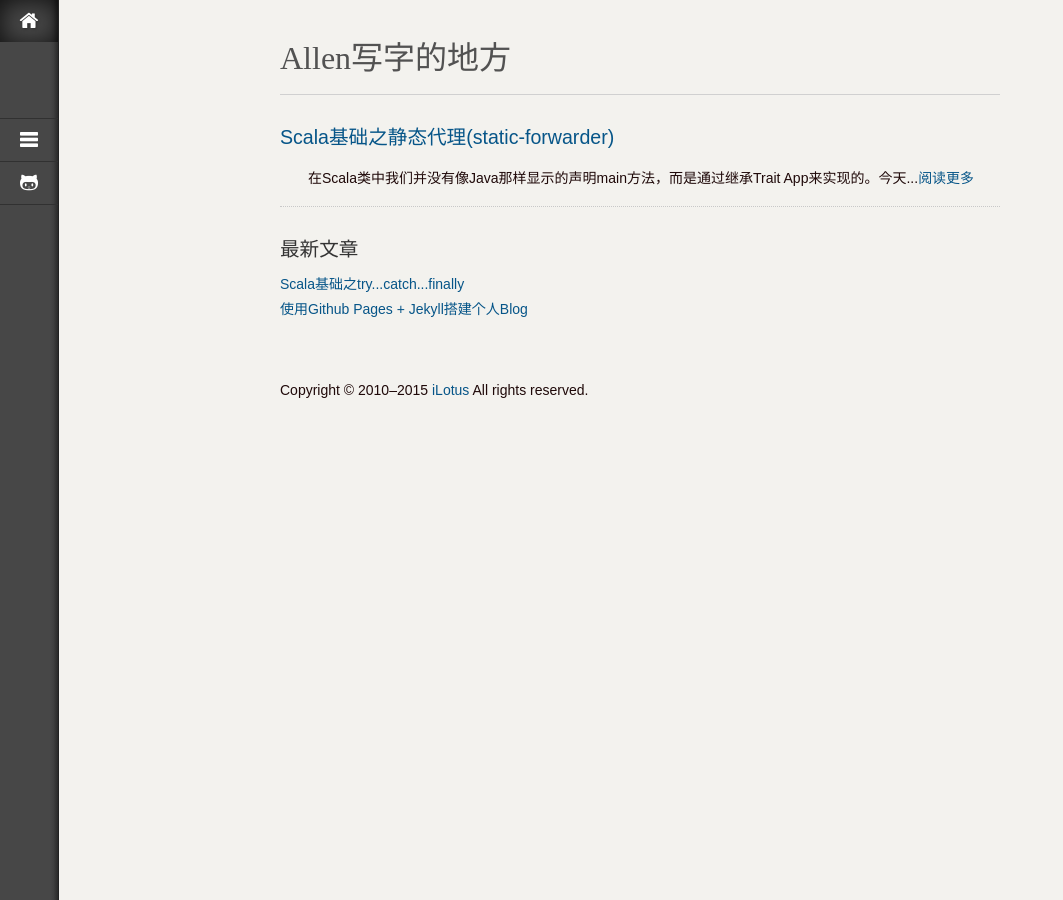
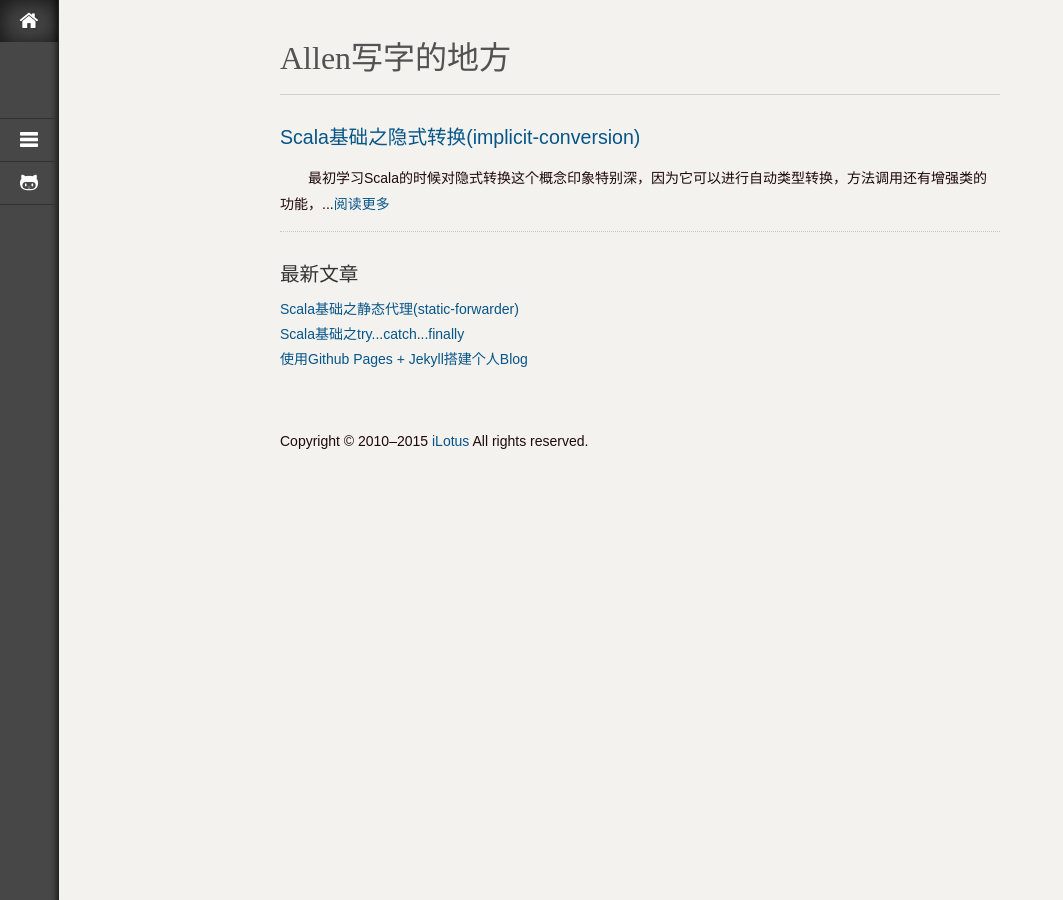
Before and after one commit to jacoffee/jacoffee.github.io, a Jekyll site: the page built from index.html, in a window 1280 px wide. Shown: the whole page, without its empty margins (0-1063 px from the left). Built offline with Jekyll 4.4.1, drawn with Linux system fonts in a browser that asks for light colours; some web fonts are replaced; Markdown is read by kramdown in place of the engine named in the settings; comment, search, counter and statistics services are not loaded; some of the changed lines change nothing that is shown.

Commit message:
add new post implicit

````diff
--- /dev/null
+++ b/_posts/2015-02-08-implicits.md
@@ -0,0 +1,266 @@
+---
+layout: post
+category: scala
+date: 2015-02-08 14:51:31 UTC
+title: Scala基础之隐式转换(implicit-conversion)
+tags: [隐式转换, 隐式参数, 隐式方法, 隐式类]
+permalink: /scala/implicits/
+key: dde9e45d61a77e15ceb5bbf9cfa1e6ac
+description: "本文研究了隐式转换，隐式参数, 视界的概念以及Scala编译器寻找隐式类型的顺序"
+keywords: [隐式转换, 隐式方法, 隐式类, 视界, 类型参数]
+---
+
+最初学习Scala的时候对隐式转换这个概念印象特别深，因为它可以进行自动类型转换，方法调用还有增强类的功能，还有隐式参数（就是Scala编译器自动帮你传进去的参数），所以现在想借此机会将隐式转换以及隐式参数这个知识点进行系统的梳理，同时也会总结个人在学习中的一些心得。
+
+# 问题
+隐式转换，隐式参数是什么？隐式类型分为哪些？Scala编译器是按照什么顺序去寻找隐式类型的？
+
+# 解决
+隐式转换指的是Scala编译器会帮助完成指定的"转换"，从而减少重复代码并且在一定程度上扩展现有library的功能。隐式参数就是不需要你显示传递参数(Scala编译器会帮你完成当然你也可以显示的传递)。
+
+<1> 减少重复代码
+
+在Java的Swing中我们会给组件注册监听事件，通常会有如下代码:
+
+```java
+JButton button = new JButton("press me");
+button.addActionListener(new ActionListener() {
+	@Override
+	public void actionPerformed(ActionEvent e) {
+		System.out.println("Click");
+	}
+});
+```
+
+如果以Scala的角度考虑(函数式)， 我们可以看出ActionListener中代码是非常模式化的，就是生成ActionListerner的实例并且重写actionPerformed方法。
+
+```scala
+    button.addActionListener({
+		(_: ActionEvent) => println("I am pressed")
+	})
+	// 但是这种写法会报编译类型错误的
+
+	// 增加隐式方法为我们完成这次转换
+    implicit def actionEventFuncToActionListener(f: ActionEvent => Unit) =
+		new ActionListener {
+			override def actionPerformed(e: ActionEvent): Unit = f(e)
+		}
+	// 那么当编译器去编译上面的代码，开始不通过然后去搜索隐式转换，编译通过
+	// 特别注意隐式方法有点先定义后使用的感觉，
+    // 就是actionEventFuncToActionListener一定要定义
+	// 在button.addActionListener之前，当然这个之前不仅仅指的是代码的位置。
+```
+所以隐式转换很好的避免了，每次注册监听事件都要重复书写ActionListener的实现。
+
+<2> 功能扩展
+
+比如说我们想扩展某个jar中类的功能，就可以采用此方法。
+
+```scala
+// 给String添加新方法
+class StringImprovement(s: String) {
+	def increment = s.map(one => (one + 1).toChar)
+}
+implicit def stringIncrement(s: String) = new StringImprovement(s)
+
+"abc".increment
+// "abc"默认的是没有increment方法，这次隐式转换就会去搜索哪个类有这个方法然后，将string转换成StringImprovement
+
+//还有一个更为常见的就是
+Map(1 -> "one", 2 -> "two")
+
+// 下面的隐转使上面的书写更简洁和达意
+package scala
+object Predef {
+    class ArrowAssoc[A](x: A) {
+      def -> [B](y: B): Tuple2[A, B] = Tuple2(x, y)
+    }
+    implicit def any2ArrowAssoc[A](x: A): ArrowAssoc[A] =
+      new ArrowAssoc(x)
+    ...
+}
+```
+
+### 隐式类型
+<1> 隐式转换
+
+这个上面已经提到了，就是如果class C的某个实例o调用了方法m，即o.m, 但实际上o并没有m方法。这时候Scala编译器就会去寻找能够把o转成支持m方法调用的一个类型。
+
+<2> 隐式参数
+
+编译器会自动帮你传递这个参数，如果找不到就会报错。简单来说就是someCall(a)在实际调用的时候会变成someCall(a)(b)。
+
+举个例子，网站用户登录之后一般都会有问候语什么的但一般是固定的。我们可以用隐式参数来模拟。
+
+eg:
+
+```scala
+class Welcome(val msg: String)
+object Greeter {
+    def greet(name: String)(implicit welcome: Welcome) = {
+        s"${name}, ${welcome}"
+    }
+}
+
+// Explicit Invocation
+Greeter.greet("allen")(new Welcome("欢迎回来"))
+
+// Implicit Invocation
+object GreetingSetting {
+    implicit val welcome = new Welcome("欢迎回来")
+}
+
+//引入隐式参数
+import GreetingSetting._
+Greeter.greet("allen")
+```
+
+使用隐式参数避免了一些重复的显示调用并且使代码更简洁。另外上面那个例子我们实际上需要输出的是一个字符串，但是传进去的是一个Type，实际上这样的隐式参数灵活性也是比较好的。而这种写法也在Programming In Scala中提到了
+
+> A style rule for implicit parameters。As a style rule, it is best to use a <b style="color:red">custom named type in the types of implicit parameters.</b> For example, the types of welcome in the previous example was not String, but Welcome。
+
+> Thus the style rule: use at least one role-determining name within the type of an implicit parameter(这句话告诉我们隐式参数的类型命名应该是达意的，让人一下就看出来它是干什么的).
+
+Scala的CanBuildFrom就是一个不错的例子
+```scala
+trait CanBuildFrom[-From, -Elem, +To] {}
+
+def map[B, That](f: A => B)(implicit bf: CanBuildFrom[Repr, B, That]): That = {}
+```
+
+<3> 视界(View Bound)
+说实话，我感觉有些技术术语翻译成中文之后总感觉怪怪的，就像"视界"第一眼看到根本不知道是干什么的。
+对于O <% T, 只要O可以被"当作"T，那么我就可以随意使用O。
+
+eg:
+
+```scala
+// 从List[T]中寻找最大的T, Ordered是Scala Library的一个用于比较元素"大小"的特质
+def maxList[T](elements: List[T])(implicit orderer: T => Ordered[T]): T = {
+    elements match {
+        case Nil => throw new NoSuchElementException("empty list!")
+        case head :: Nil => head
+        case head :: tail => {
+            val maxRest = maxList(tail) // maxList(tail)(orderer)
+            if (head > maxRest) head // orderer(head).>(maxRest)
+            else maxRest
+        }
+    }
+}
+
+// 上面的orderer是一个转换的函数，
+// Scala Compiler提供了一种更简单的简洁的写法: View Bound
+def maxList[T <% Ordered[T]](elements: List[T]): T = {
+    elements match {
+        case Nil => throw new NoSuchElementException("empty list!")
+        case head :: Nil => head
+        case head :: tail => {
+            val maxRest = maxList(tail) // maxList(tail)(orderer)
+            if (head > maxRest) head // orderer(head).>(maxRest)
+            else maxRest
+        }
+    }
+}
+
+// 运用: 找出年龄最大的女生
+class Girl(val name: String, val age: Int) extends Ordered[Girl] {
+	override def compare(that: Girl): Int = age - that.age
+}
+val girls = Girl("zml", 27) ::  Girl("allen", 25) :: Nil
+maxList(girls)
+```
+其实上面这种写法还不能精确的传达View Bound的含义，实际上使用的Upper Bound因为我使用的是Ordered的子类。但根据View Bound的定义，只要可以被当做Ordered类型的都可以传入，Girl当然可以被传进去。
+
+下面举一个更贴切的例子，通过隐转满足视界:
+
+```scala
+def getIndex[T, CC](seq: CC, value: T)(implicit conv: CC => Seq[T])
+    = seq.indexOf(value)
+def getIndexViaContextBound[T, CC <% Seq[T]](seq: CC, value: T)
+    = seq.indexOf(value)
+
+getIndexViaContextBound("abc", 'c')
+```
+Scala编译器会首先找到下面的隐转
+
+```scala
+implicit def wrapString(s: String): WrappedString =
+    if (s ne null) new WrappedString(s) else null
+
+class WrappedString(val self: String) extends AbstractSeq[Char]
+with IndexedSeq[Char] with StringLike[WrappedString] {
+// IndexSeq 是有indexOf方法的
+// "abc" ->  wrapString("abc")
+```
+
+### 隐式类型的规则
+<1> 只有使用implicit标记的定义(val, def, class)才会被编译器当作隐式类型去使用
+<2> 插入的隐式转换必须以单一标识符的形式存在于作用域中，或是与源类型或目标类型相关联。
+
+前半句的意思就是x + y可以被转换成 convert(x) + y, 但是不会被转换成SomeVariable.convert(x) + y。如果非要使用后一种必须要显示的引入进来。
+
+后半句的意思是：
+
+```scala
+object Dollar {
+	implicit def dollarToEuro(dollar: Dollar): Euro...
+}
+object Euro {
+	implicit def dollarToEuro(dollar: Dollar): Euro...
+}
+class Dollar {}
+
+def testCompanionScope(euro: Euro) = ...
+```
+如上面的代码，如果某个需要一个Euro作为参数方法被传入了Dollar类型的，这时Scala编译器会搜索Dollar(源类型)或Euro(目标类型)的<b style="color:red">伴生对象</b>。
+
+<3> 需要隐式类型的地方，一次只能进行一次转换
+
+也就是不可能有x + y被编译器隐式转换成 convert1(convert2(x)) + y, 这种写法会导致实际运行的代码跟你预期的有很大的不同，而且使代码变得不清晰。
+
+<4> 如果<b style="color:red">通过编译器检测</b>，那么隐式类型便不会被用到
+
+<5> 如果某个作用域有多个隐式转换，我们可以通过显示的声明来控制哪个隐式转换需要用到
+
+### 隐式类型的寻找
+<1> 搜索当前作用域
+
+```scala
+implicit val limit = 10
+def paginateByXX(search: String)(implicit limit: Int) = ???
+```
+
+<2> 显示的引入
+
+```scala
+import scala.collection.JavaConversions.mapAsScalaMap
+val env = System.getenv
+env.apply("USER")
+```
+
+<3> 某个类型的伴生对象(Dollar, Euro所描述的)
+
+<4> 在类型参数中寻找
+
+eg1: Scala类库中的sorted
+
+```scala
+class B(n: Int) {}
+object B {
+    implicit val ord: Ordering[Int] = new Ordering[Int] {
+        def compare(x: A, y: A): Int = x.n - y.n
+    }
+}
+
+List(new A(3), new A(5)).sorted
+// def sorted[B >: A](implicit ord: Ordering[B]): Repr...
+```
+很明显上面的sorted方法需要传入一个隐式的ord参数，但是Ordering[A]根本没有这样的转换，这时候Scala编译器就会去类型参数A中去寻找即A的<b style="color:red">伴生对象</b>中定义的ord。
+
+# 结语
+Scala的隐式类型还是比较复杂的并且涉及到很多类型方面的知识。尽管它为我们提供了很多编程方面的便利，但是在使用时还是需要谨慎，注意作用域否则就可能带来意想不到的"转换"
+
+# 参考
+<1> [finding implicits](http://docs.scala-lang.org/tutorials/FAQ/finding-implicits.html)
+
+<2> Programming In Scala - Implicit Conversions and Parameters(Chapter 21)
--- a/static/css/syntax.css
+++ b/static/css/syntax.css
@@ -28,7 +28,10 @@ green     #859900  operators, other keywords
 .highlight .p { color: #93a1a1 } /* Punctuation */
 .highlight .cm { color: #586e75 } /* Comment.Multiline */
 .highlight .cp { color: #859900 } /* Comment.Preproc */
-.highlight .c1 { color: #586e75 } /* Comment.Single */
+.highlight .c1 {
+	color: #586e75;
+	word-wrap: break-word;
+} /* Comment.Single */
 .highlight .cs { color: #859900 } /* Comment.Special */
 .highlight .gd { color: #2aa198 } /* Generic.Deleted */
 .highlight .ge { color: #93a1a1; font-style: italic } /* Generic.Emph */
````
